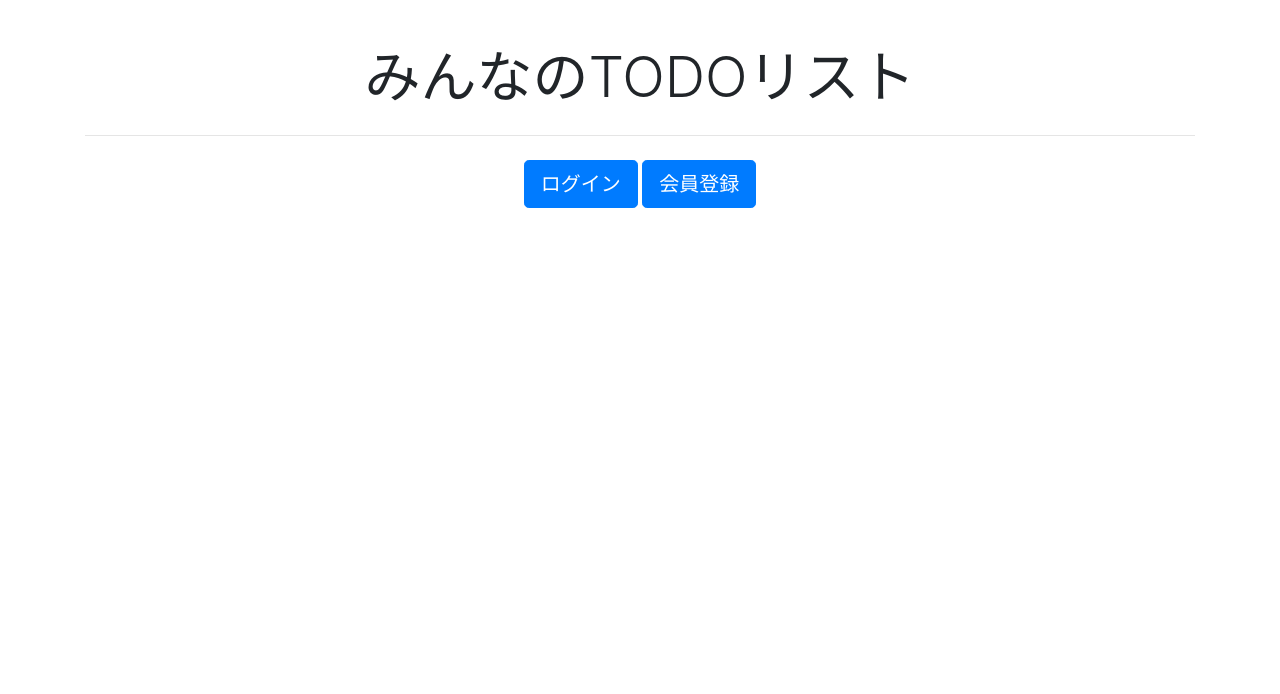
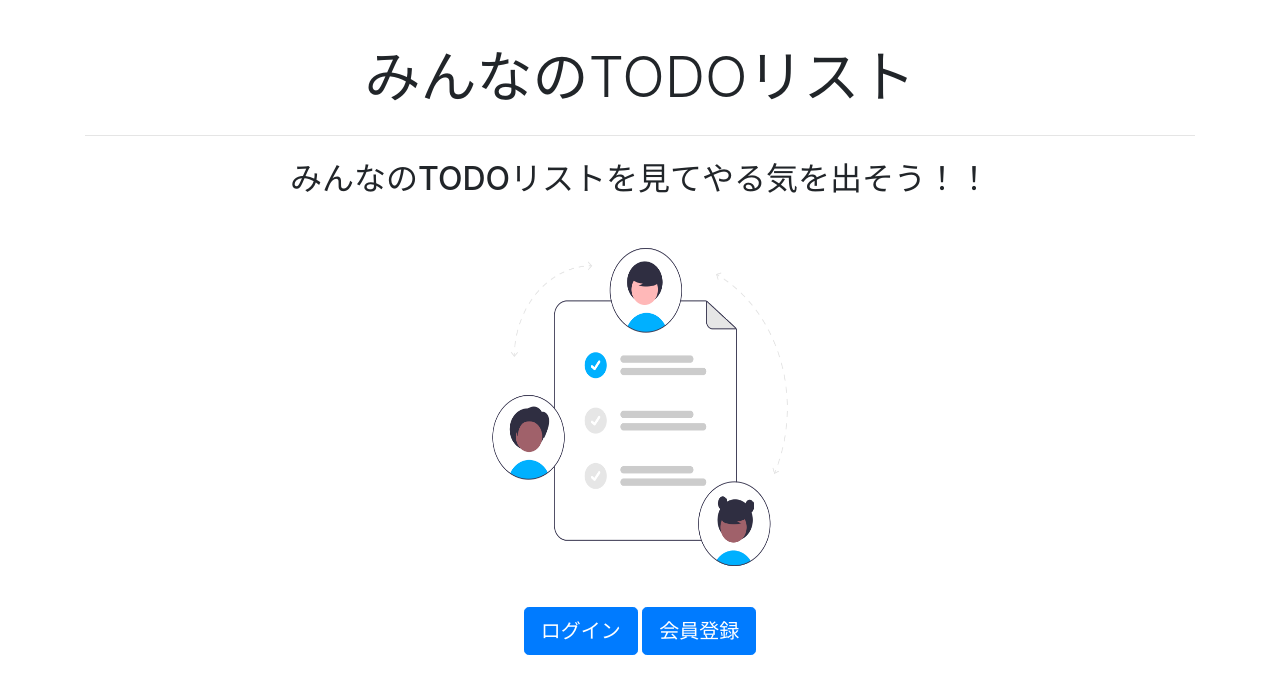
Before and after one commit to radkmb/Django-trello, a Django app: page /todo/ in a window 1280 px wide. Shown: the part 56-750 px from the top of the page. Run offline with Django 4.2, Linux system fonts and the light colour scheme; some libraries are stand-ins or nearby versions.

Commit message:
🎨Design fix

```diff
--- a/todo/static/todo/custom.css
+++ b/todo/static/todo/custom.css
@@ -5,6 +5,11 @@ html {
 body {
 	padding-top: 70px;
 	margin:0;
+}
+
+img {
+	height: 400px;
+	width: 400px;
 }
 
 .bg {
--- a/todo/templates/todo/home.html
+++ b/todo/templates/todo/home.html
@@ -6,6 +6,7 @@
 <div class="bg bg3"></div>
 <div class="content">
 	<div class="container-fluid home">
+		<a class="btn btn-success my-3" href="{% url 'todo:lists_create' %}" role="button"><i class="fas fa-pen"></i> リスト作成</a>
 		<div class="row flex-nowrap">
 			{% for list in list_list %}
 			<div class="bg-light m-3 p-2 list">
--- a/todo/templates/todo/index.html
+++ b/todo/templates/todo/index.html
@@ -1,9 +1,12 @@
 {% extends "todo/base.html" %}
+{% load static %}
 
 {% block content %}
 <div class="container" style="text-align: center; margin-top: 30px;">
 	<h1 class="display-4">みんなのTODOリスト</h1>
 	<hr class="my-4">
+	<h2>みんなのTODOリストを見てやる気を出そう！！</h2>
+	<img src="{% static 'images/undraw_Collaboration_re_vyau.png' %}"><br>
 	<a class="btn btn-primary btn-lg" href="{% url 'login' %}" role="button">ログイン</a>
   	<a class="btn btn-primary btn-lg" href="{% url 'todo:signup' %}" role="button">会員登録</a>
 </div>
```
Also changed, not shown: db.sqlite3, todo/static/images/undraw_Collaboration_re_vyau.png (added).
